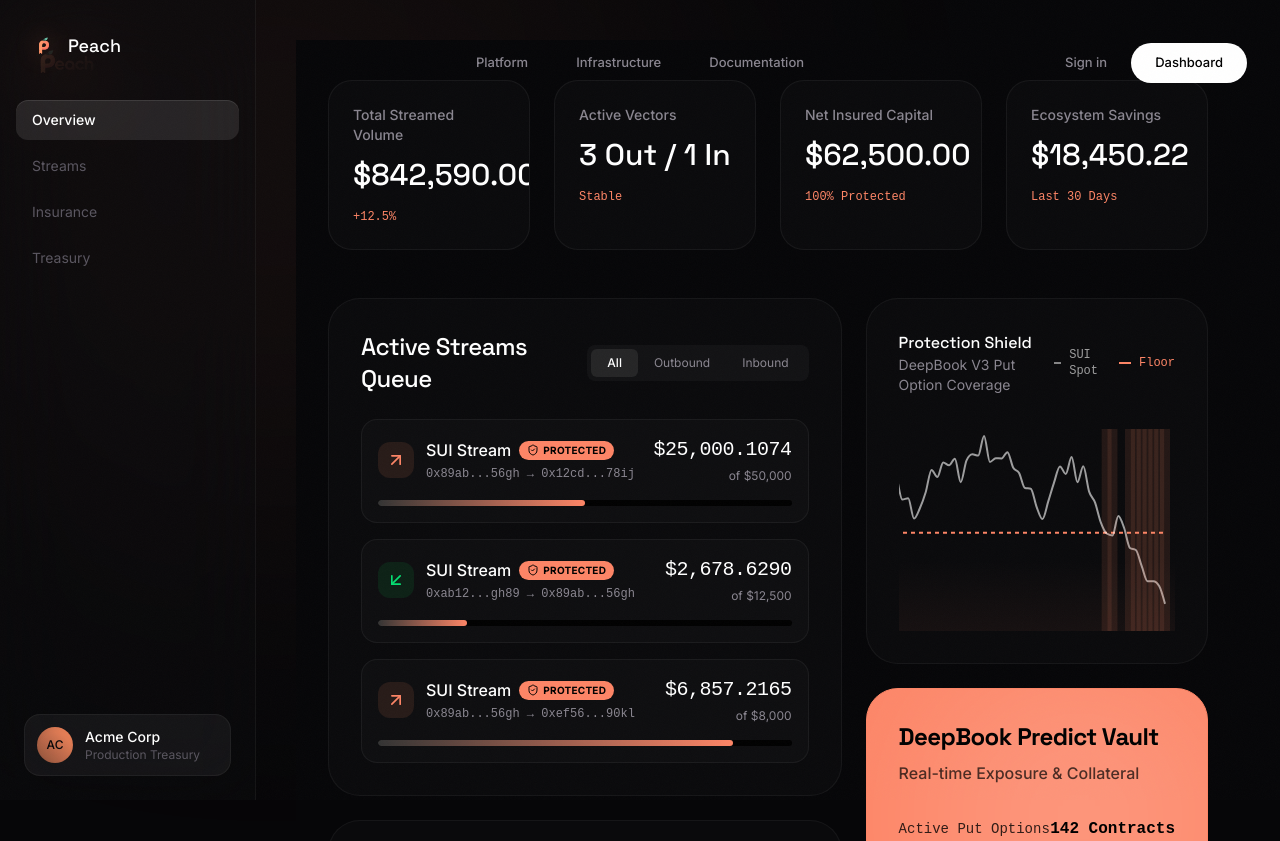
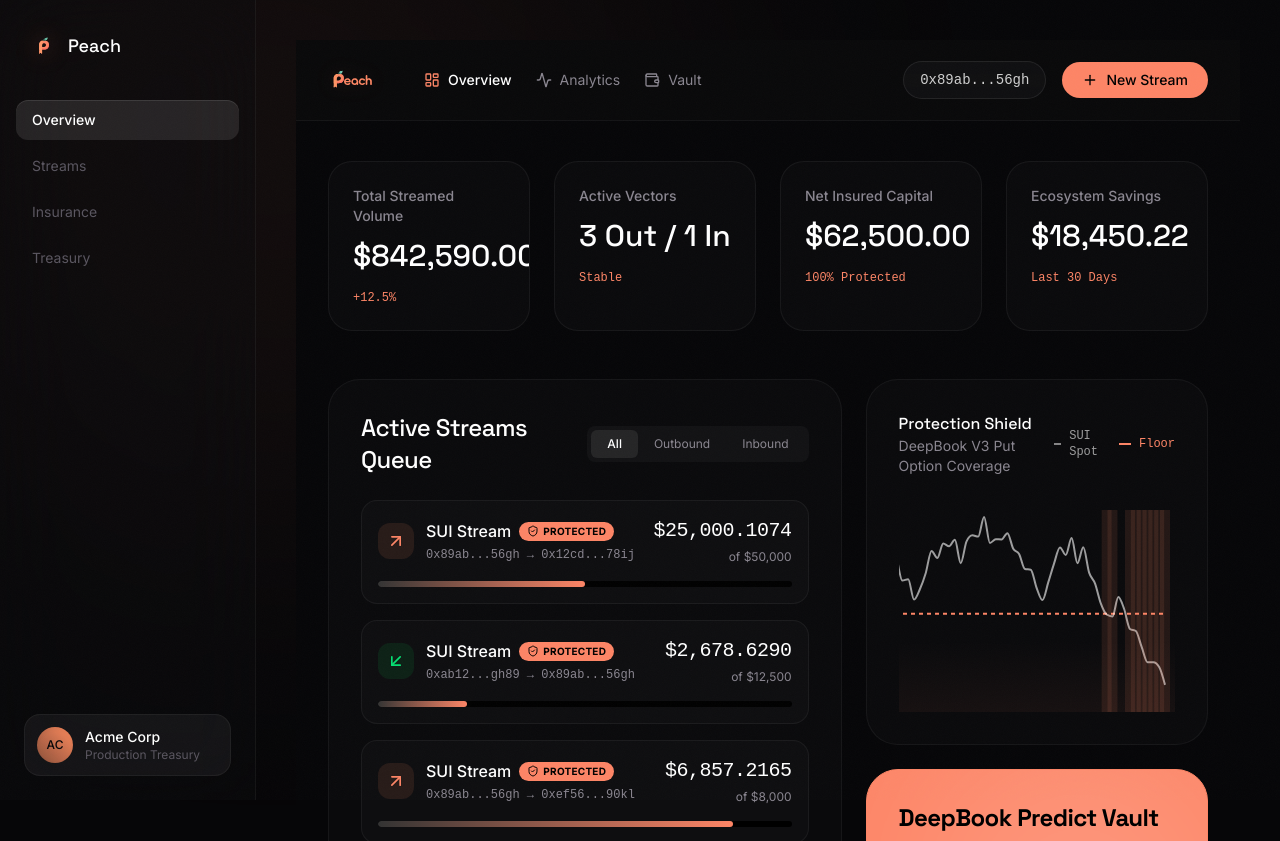
Before and after one commit to Samarth208P/peach, a Next.js app in the folder frontend/: page /dashboard in a window 1280 px wide. Shown: the top 841 px of the page. Built offline with nearby package versions, Linux system fonts and the light colour scheme.

Commit message:
fix dashboard header

```diff
--- a/frontend/src/app/dashboard/page.tsx
+++ b/frontend/src/app/dashboard/page.tsx
@@ -6,7 +6,7 @@ import PeachTextLogo from "@/components/PeachTextLogo";
 import TickingStreamRow from "@/components/TickingStreamRow";
 import ProtectionShieldGraph from "@/components/ProtectionShieldGraph";
 import MicroPremiumLedger from "@/components/MicroPremiumLedger";
-import Header from "@/components/Header";
+
 import { Plus, LayoutDashboard, Wallet, Activity } from "lucide-react";
 
 export default function DashboardPage() {
@@ -43,7 +43,35 @@ export default function DashboardPage() {
   return (
     <div className="min-h-screen bg-[#060608] flex flex-col font-sans">
       {/* Top Nav */}
-      <Header />
+      <header className="w-full border-b border-white/[0.05] bg-[#0a0a0c]/80 backdrop-blur-xl sticky top-0 z-50">
+        <div className="max-w-[1600px] w-full mx-auto px-8 h-20 flex items-center justify-between">
+          <div className="flex items-center gap-12">
+            <Link href="/" className="group">
+              <PeachTextLogo className="h-8 w-auto group-hover:scale-105 transition-transform duration-500 origin-left drop-shadow-[0_0_10px_rgba(253,133,102,0.1)]" />
+            </Link>
+            <nav className="hidden md:flex items-center gap-6">
+              <span className="flex items-center gap-2 text-white font-medium text-sm">
+                <LayoutDashboard size={16} className="text-[#FD8566]" /> Overview
+              </span>
+              <span className="flex items-center gap-2 text-[#8a8690] hover:text-white transition-colors cursor-pointer text-sm">
+                <Activity size={16} /> Analytics
+              </span>
+              <span className="flex items-center gap-2 text-[#8a8690] hover:text-white transition-colors cursor-pointer text-sm">
+                <Wallet size={16} /> Vault
+              </span>
+            </nav>
+          </div>
+
+          <div className="flex items-center gap-4">
+            <div className="px-4 py-2 bg-white/[0.03] border border-white/[0.08] rounded-full text-sm font-mono text-white/80">
+              0x89ab...56gh
+            </div>
+            <Link href="/dashboard/create" className="flex items-center gap-2 bg-[#FD8566] text-black px-5 py-2 rounded-full text-sm font-medium hover:scale-105 transition-transform duration-300">
+              <Plus size={16} /> New Stream
+            </Link>
+          </div>
+        </div>
+      </header>
 
       <main className="flex-1 w-full max-w-[1600px] mx-auto px-8 py-10 flex flex-col gap-8">
 
--- a/frontend/src/app/page.tsx
+++ b/frontend/src/app/page.tsx
@@ -66,7 +66,7 @@ export default function LandingPage() {
       }
 
       // Split Pin Scroll
-      let mm = gsap.matchMedia();
+      const mm = gsap.matchMedia();
       mm.add("(min-width: 1024px)", () => {
         if (pinSectionRef.current && pinLeftRef.current) {
           ScrollTrigger.create({
```
